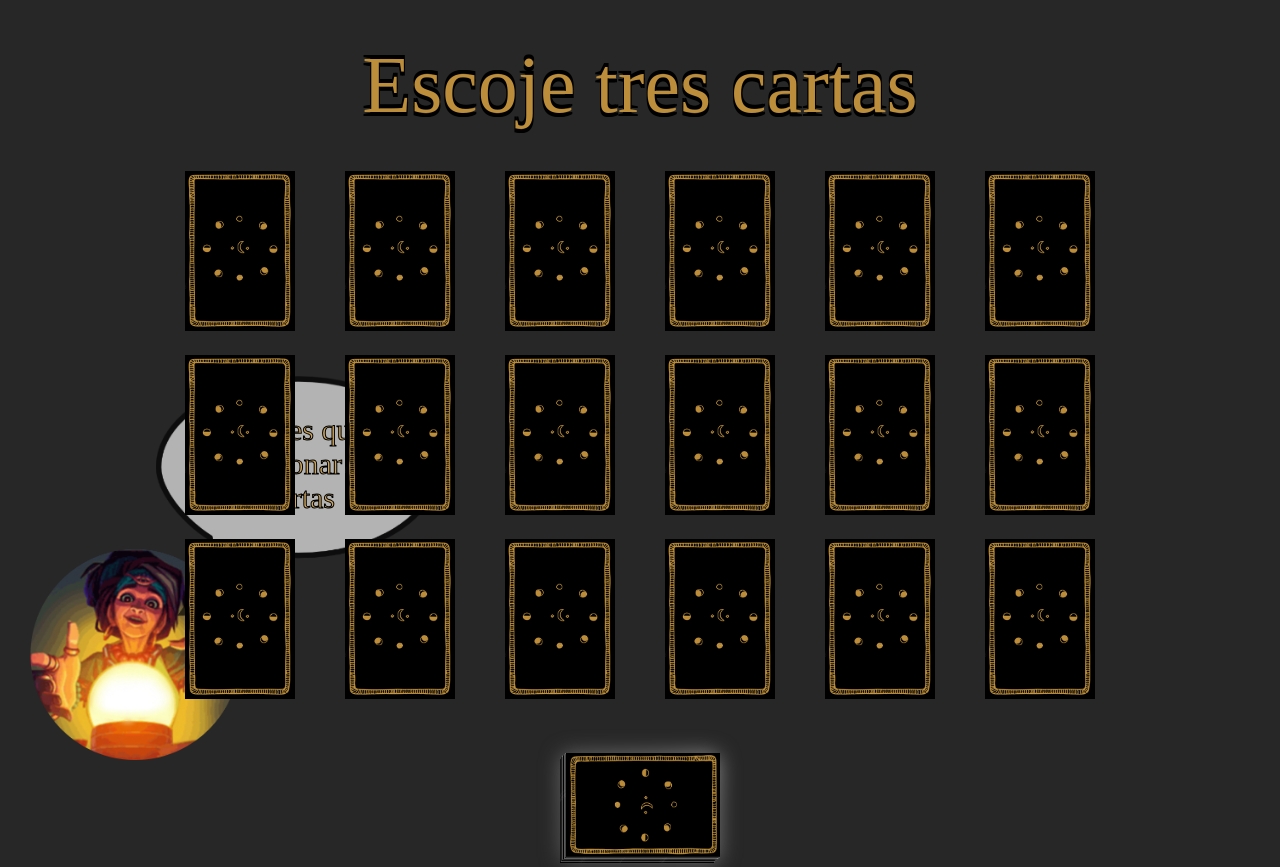
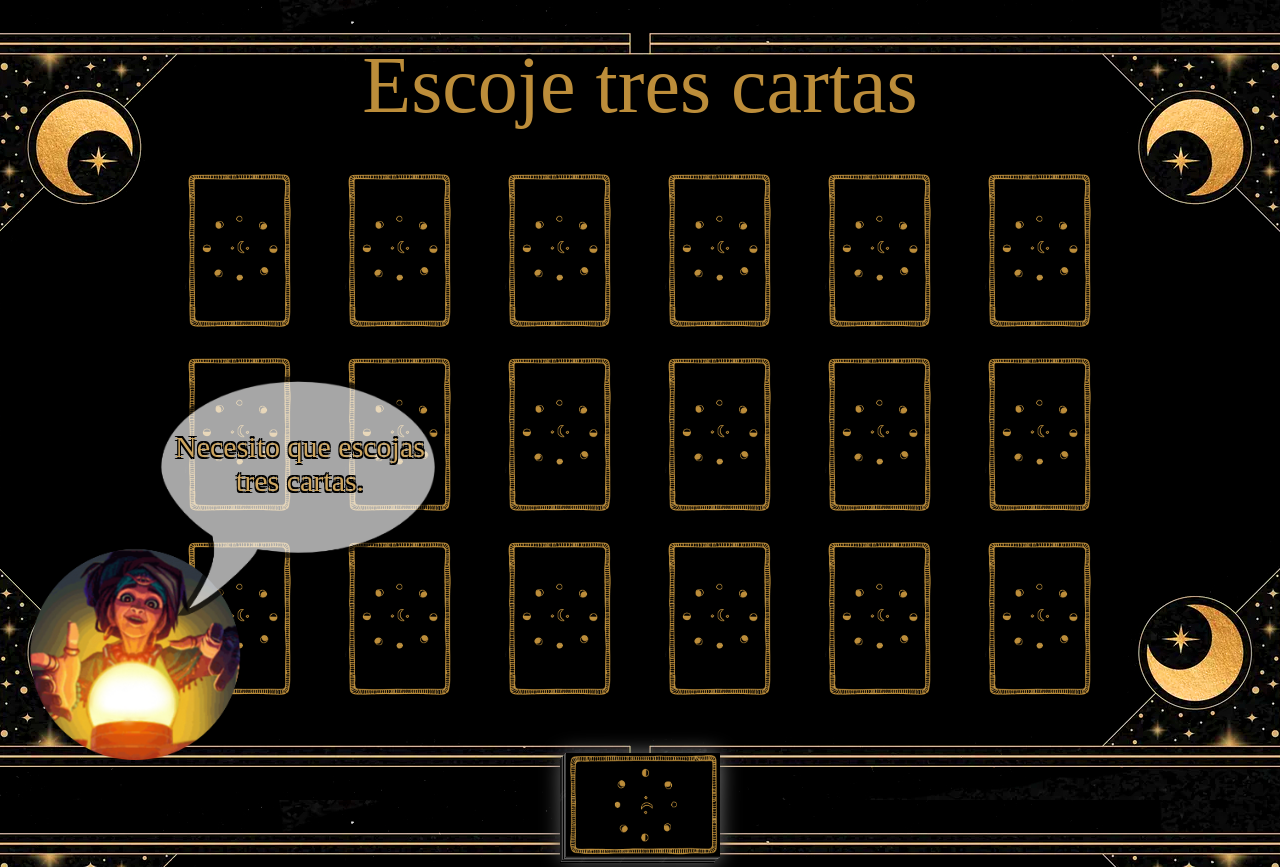
Before and after one commit to Perezdh13/SakuraTarot, a React (Create React App) app: page / in a window 1280 px wide. Built offline with nearby package versions, Linux system fonts and the light colour scheme; a web font is replaced by a local one.

Commit message:
css changes

```diff
--- a/src/JavaScript/MainPage.jsx
+++ b/src/JavaScript/MainPage.jsx
@@ -7,7 +7,7 @@ function MainPage() {
 
   let [chooseCardStyle, setChooseCardStyle] = useState(Array(18).fill("defaultCard"))
   let [check, setCheck] = useState("")
-  let [seerTxt, setSeerTxt] = useState("...")
+  let [seerTxt, setSeerTxt] = useState("Hola, amiguitos. ¿Habéis venido para que os lea el futuro?")
   let [timer, setTimer] = useState(0)
 
 
@@ -21,7 +21,7 @@ function MainPage() {
     if (chooseCardQuantity === 2) {
       setCheck("/prediction")
       clearTimeout(timer)
-      setSeerTxt("Haz click en el mazo para proceder con la predicción")
+      setSeerTxt("Ahora, haz click en el mazo para proceder con la predicción")
     }
   }
 
@@ -40,10 +40,10 @@ function MainPage() {
       let newChooseCardStyle = [...chooseCardStyle];
       let chooseCardQuantity = newChooseCardStyle.filter(element => element === "glowingCard").length
       if (chooseCardQuantity === 0) {
-        setSeerTxt("Tienes que seleccionar tres cartas")
+        setSeerTxt("Necesito que escojas tres cartas.")
       }
-      return () => clearTimeout(timer)
     }, 5000))
+    return () => clearTimeout(timer)
   }, [chooseCardStyle])
 
 
--- a/src/css/App.css
+++ b/src/css/App.css
@@ -16,6 +16,7 @@
   cursor: pointer;
   width: 110px;
   height: 160px;
+  border-radius: 8px;
 }
 
 
@@ -35,12 +36,12 @@
 .glowingCard::before {
   content: "";
   position: absolute;
-  z-index: -1;
+  z-index: -5;
   width: 100%;
   height: 100%;
   background: linear-gradient(45deg,
-      rgb(206, 206, 206), rgb(171, 171, 171), rgb(87, 87, 87), rgb(192, 167, 74),
-      rgb(128, 128, 128), rgb(84, 84, 84), rgb(118, 118, 118), rgb(172, 172, 172));
+      rgb(229, 229, 229), rgb(171, 171, 171), rgb(155, 155, 155), rgb(192, 167, 74),
+      rgb(176, 176, 176), rgb(152, 152, 152), rgb(142, 142, 142), rgb(172, 172, 172));
   background-size: 800%;
   border-radius: 10px;
   filter: blur(10px);
@@ -57,7 +58,6 @@
   margin-left: 300px;
   margin-right: 300px;
   margin-bottom: 50px;
-  z-index: 1;
 }
 
 .main-page-deck,
@@ -139,8 +139,6 @@
 .main-page-cardsSeer-p p {
   font-size: 30px;
   text-align: center;
-  -webkit-text-stroke: 1px black;
-  text-shadow: none;
 }
 
 
--- a/src/css/index.css
+++ b/src/css/index.css
@@ -11,6 +11,15 @@ body {
   -webkit-font-smoothing: antialiased;
   -moz-osx-font-smoothing: grayscale;
   overflow: hidden;
+  background-image: url(../img/bg.jpg);
+  -webkit-background-size: cover;
+  -moz-background-size: cover;
+  -o-background-size: cover;
+  background-size: cover;
+  background-position: center;
+  background-attachment: fixed;
+
+
 }
 
 code {
```
Also changed, not shown: src/img/bg.jpg (added), src/img/czNmcy1wcml2YXRlL3Jhd3BpeGVsX2ltYWdlcy93ZWJzaXRlX2NvbnRlbnQvbHIvdjc0My10YW5nLTEyXzEuanBn (1).jpg (added).
